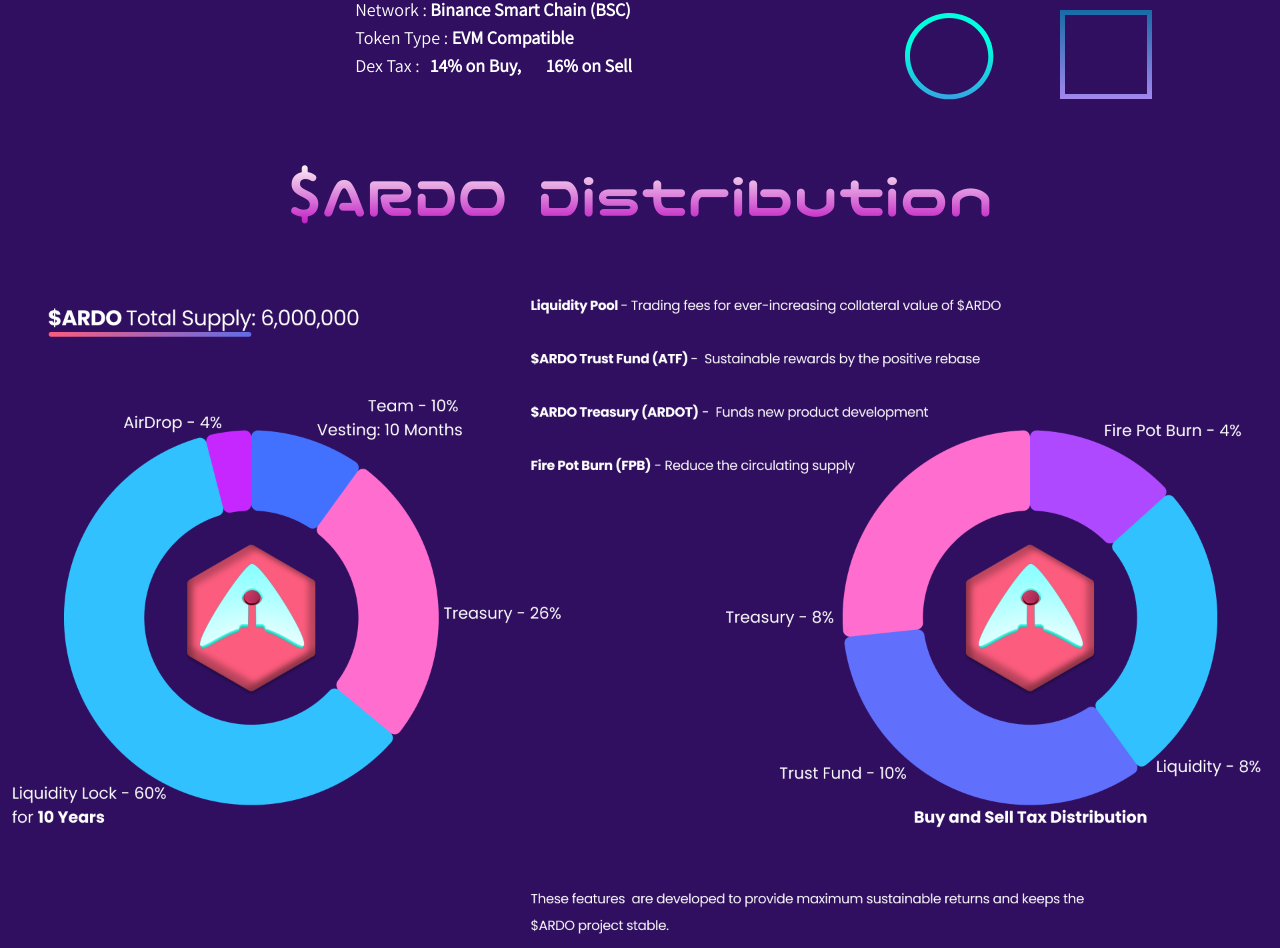
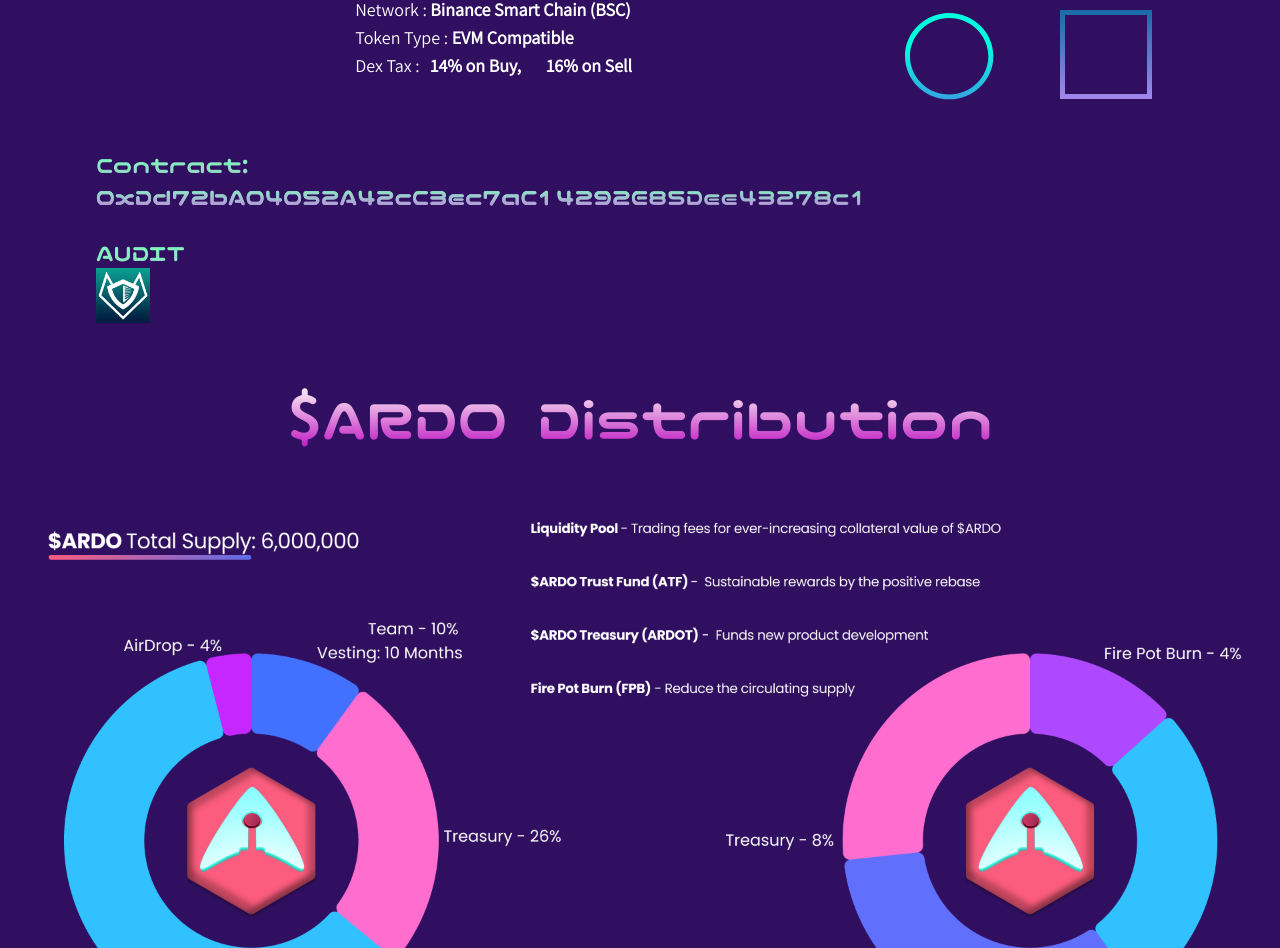
Before and after one commit to sjstheesar/arcadio-1, an Angular app in the folder arcadiofrontend/arcadio/: page / in a window 1280 px wide. Shown: the part 4657-5605 px from the top of the page. Built offline with nearby package versions, Linux system fonts and the light colour scheme.

Commit message:
Adding contract and audit details

```diff
--- a/arcadiofrontend/arcadio/src/app/components/home/home.component.html
+++ b/arcadiofrontend/arcadio/src/app/components/home/home.component.html
@@ -174,6 +174,18 @@
       <img src="assets/images/sixth-section/game-logo.svg" class="lg:float-right" alt="">
     </div>
   </div>
+  <div class="grid grid-cols-2  items-center px-24 lg:pb-6">
+    <h2 class="font-nico-regular text-2xl gradient-green-rose">Contract: <a
+        href="https://bscscan.com/address/0xDd72bA04052A42cC3ec7aC14292E85Dee43278c1"
+        class="font-nico-regular gradient-green-rose" target="_blank">0xDd72bA04052A42cC3ec7aC14292E85Dee43278c1</a>
+    </h2>
+  </div>
+  <div class="grid grid-cols-2  items-center px-24 lg:pb-12">
+    <a href="assets/docs/ContractWolf_Audit_Arcadio.pdf" class="font-nico-regular text-2xl gradient-green-rose"
+      target="_blank">
+      AUDIT <img src="assets/images/Audit.png" width="10%" alt="">
+    </a>
+  </div>
   <div class="gradient-pink font-nico-regular text-center text-6xl my-4">$ARDO Distribution</div>
   <div>
     <img src="assets/images/ARDOToken.png" width="100%" alt="">
```
Also changed, not shown: arcadiofrontend/arcadio/src/assets/images/Audit.png (added), 1 other file (tests, documents, lock files or other folders).
